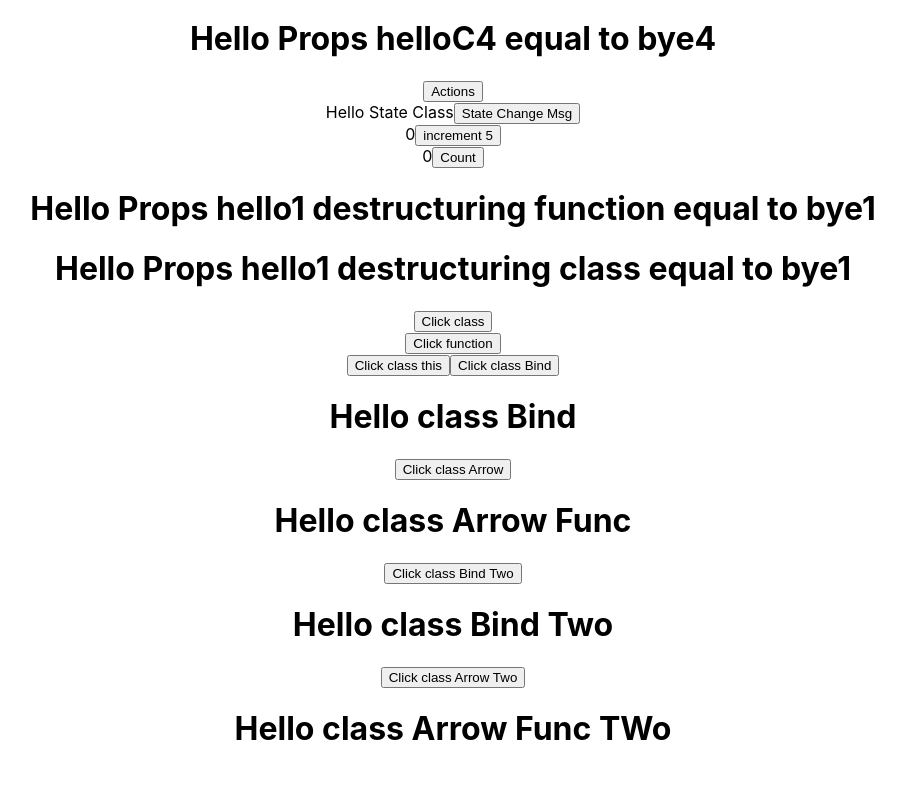
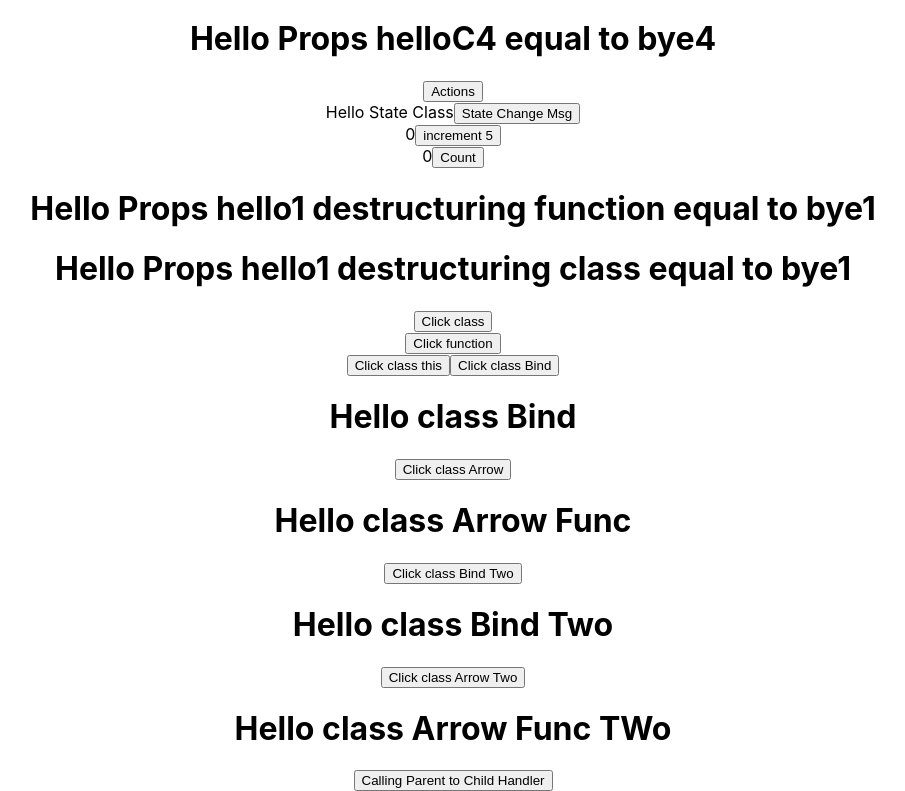
Before and after one commit to sanjay-personal/Reactjs_tutorial, a React (Create React App) app in the folder learning/: page / in a window 1280 px wide. Shown: the part 753-1544 px from the top of the page, without its empty margins (187-1092 px from the left). Before the commit the page ends 1522 px from the top, so only its background shows below. Built offline with nearby package versions, Linux system fonts and the light colour scheme.

Commit message:
added parent to child

```diff
--- a/learning/src/App.js
+++ b/learning/src/App.js
@@ -15,6 +15,7 @@ import ClickCBind from './components/classes/ClickCBind';
 import ClickCArrow from './components/classes/ClickCArrow';
 import ClickCBindTwo from './components/classes/ClickCBindTwo';
 import ClickCArrowTwo from './components/classes/ClickCArrowTwo';
+import Parent from './components/classes/Parent';
 
 
 
@@ -54,6 +55,7 @@ function App() {
       <ClickCArrow />
       <ClickCBindTwo />
       <ClickCArrowTwo />
+      <Parent />
     </div>
   );
 }
--- /dev/null
+++ b/learning/src/components/classes/Parent.js
@@ -0,0 +1,27 @@
+import React,{Component} from "react";
+import Child from "../functional/Child";
+
+
+class Parent extends Component {
+
+    constructor() {
+        super()
+        this.state ={
+            message: 'Parent'
+        }
+        this.buttonClickBind = this.buttonClickBind.bind(this) // offical react document choose this one or ClickCArrowTwo file
+    }
+
+
+    buttonClickBind() {
+           alert(`Hello ${this.state.message}`);
+    }
+
+    render() {
+        return( <div>
+              <Child buttonHandler={this.buttonClickBind}/>
+                      </div>)
+    }
+}
+
+export default Parent
--- /dev/null
+++ b/learning/src/components/functional/Child.js
@@ -0,0 +1,10 @@
+import React from 'react'
+
+const Child = (props)=>{
+    console.log(props)
+    return <div>
+        <button onClick={props.buttonHandler}> Calling Parent to Child Handler</button>
+    </div>
+}
+
+export default Child
```
